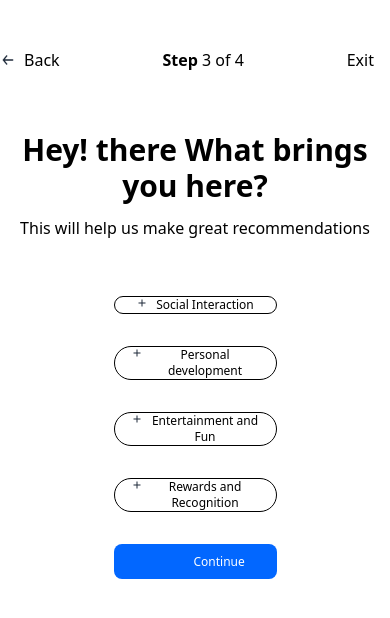
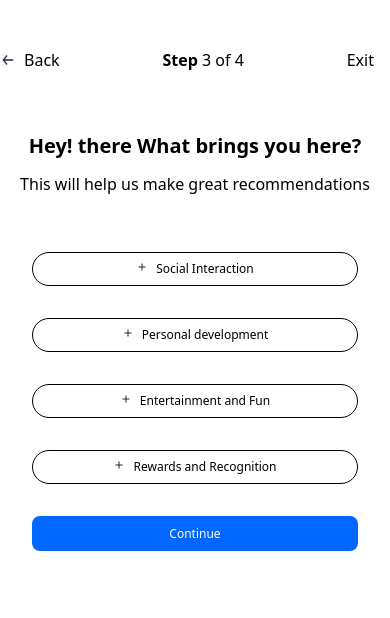
Before and after one commit to KingsleyAmankwah/angular-auth-pages, an Angular app: page /add-interest in a window 390 px wide. Shown: the top 618 px of the page. Built offline with nearby package versions, Linux system fonts and the light colour scheme.

Commit message:
add interest page complete

```diff
--- a/src/app/components/add-interest-page/add-interest-page.component.html
+++ b/src/app/components/add-interest-page/add-interest-page.component.html
@@ -22,7 +22,7 @@
     </div>
 
     <div class="content w-full h-full">
-      <h2 class="font-semibold text-3xl text-center py-3">
+      <h2 class="font-semibold text-xl md:text-3xl text-center p-3">
         Hey! there What brings you here?
       </h2>
       <p class="text-center">This will help us make great recommendations</p>
@@ -31,25 +31,10 @@
         <form
           class="flex flex-col w-full h-full justify-center items-center px-8 pt-6 pb-8 mb-4"
         >
-          <div class="flex flex-col my-4 md:py-4 w-1/2">
-            <!-- @for(interest of interestArray; track interest.name){
-
-            <button
-              class="flex w-full justify-center text-center text-xs font-medium outline-none border border-black md:py-2 px-4 my-4 rounded-full hover:bg-blue-600 hover:text-white hover:border-blue-600"
-            >
-              <img
-                src="../assets/Left.png"
-                class="w-3 h-3 md:w-4 md:h-4"
-                alt="add_icon"
-              />
-              <p class="lg:pl-4 pl-2">{{ interest.name }}</p>
-            </button>
-
-            } -->
-
+          <div class="flex flex-col my-4 md:py-4 md:w-1/2 w-full">
             <div
               *ngFor="let interest of interestArray; let i = index"
-              class="flex w-full justify-center text-center text-xs font-medium outline-none border border-black md:py-2 px-4 my-4 rounded-full hover:bg-blue-600 hover:text-white hover:border-blue-600"
+              class="flex w-full justify-center text-center text-xs font-medium outline-none border border-black py-2 md:px-4 my-4 rounded-full cursor-pointer hover:bg-blue-600 hover:text-white hover:border-blue-600"
               [ngClass]="{
                 'bg-blue-600 text-white': i === selectedIndex,
                 'border-black': i !== selectedIndex,
@@ -58,13 +43,6 @@
               }"
               (click)="selectInterest(i)"
             >
-              <!-- <img
-                src="../assets/Left.png"
-                class="w-3 h-3 md:w-4 md:h-4"
-                [ngClass]="{ 'text-white': i === selectedIndex }"
-                alt="add_icon"
-              /> -->
-
               <img
                 [src]="
                   i === selectedIndex
@@ -80,7 +58,7 @@
 
           <button
             routerLink="/get-started"
-            class="bg-[#0267FF] hover:bg-blue-600 px-20 py-2.5 text-white font-normal text-xs leading-tight w-1/2 rounded-lg"
+            class="bg-[#0267FF] hover:bg-blue-600 px-20 py-2.5 text-white font-normal text-xs leading-tight md:w-1/2 w-full rounded-lg"
             type="submit"
           >
             Continue
```
